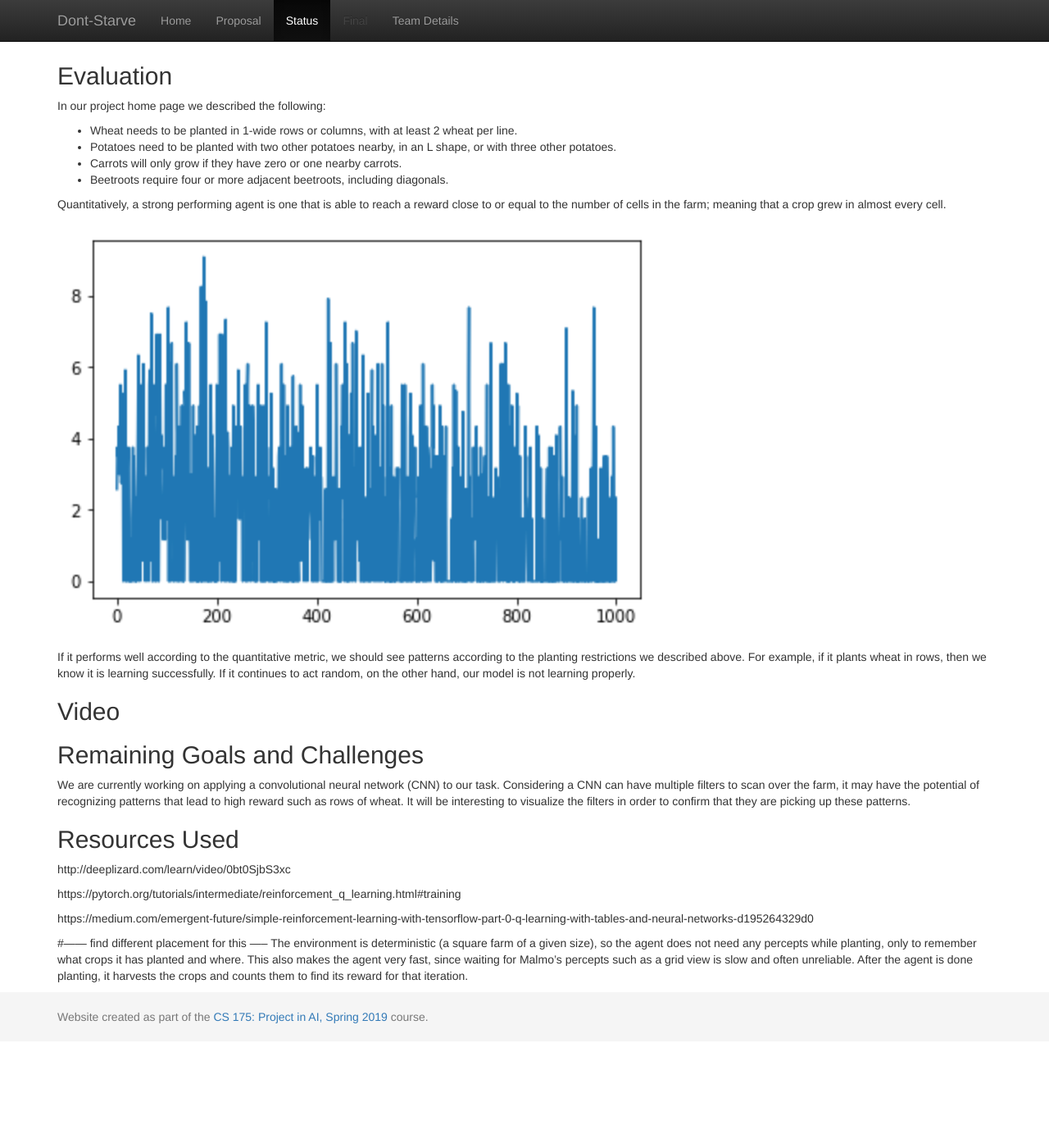
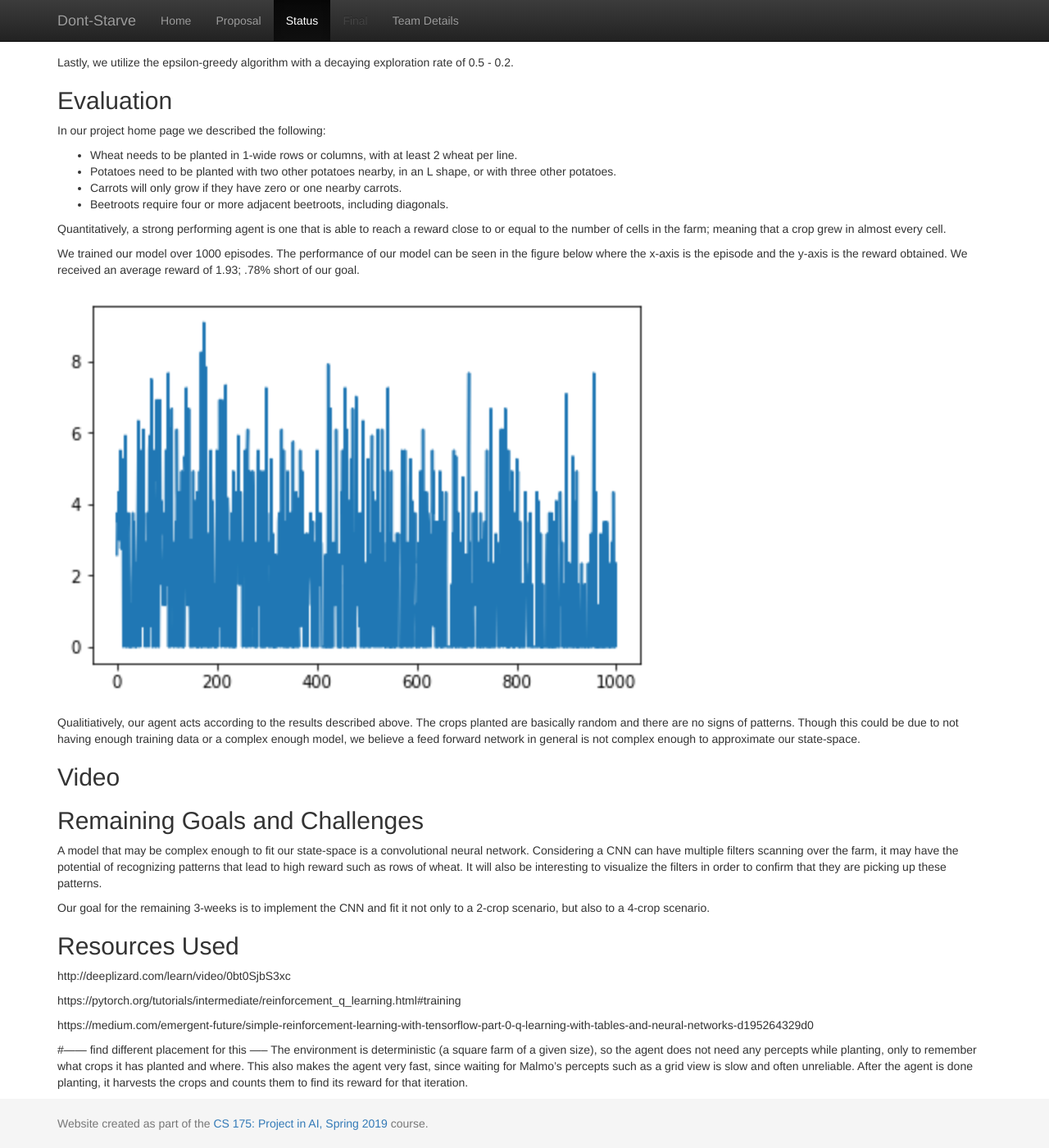
Before and after one commit to Farbod909/cs175-dont-starve, a Jekyll site: the page built from docs/status.md, in a window 1280 px wide and 1400 px high, scrolled down 1360 px. Shown: the whole window at 82% size. Built offline with Jekyll 4.4.1, drawn with Linux system fonts in a browser that asks for light colours; our own code applies the rules of GitHub Pages for plain Markdown files; before the commit the page ends 2630 px from its top, so only the background shows below that; some of the changed text lies outside the part shown.

Commit message:
Update status.md

```diff
--- a/docs/status.md
+++ b/docs/status.md
@@ -18,8 +18,8 @@
 The max reward possible per episode is the number of cells in the farm.
 
 Neural Functions Approximator:
-At the moment we are using Deep Q-Learning with a feed-foward neural network.
-Our feed forward neural network takes a one-hot encoding of every farm cell.
+At the moment we are using Deep Q-Learning with a feed-foward neural network and replay memory.
+Our feed forward neural network takes a one-hot encoding of every farm cell in batches of 10.
 It contains 5 hidden layers that contain 15 weights each with ReLU as the activation function at the output of every layer with the exception of one that has a tanh function.
 It then outputs the approximated Q-value for each action from the next state.
 
@@ -28,8 +28,9 @@
 Our loss function is the Mean-Squared error between the approximated target value with the value of the current state-action pair.
 Our approximated target value is found via the highest expected return of next state-action pair.
 
+![alt text](https://github.com/Farbod909/cs175-dont-starve/blob/master/loss_ftn.PNG)
 
-![alt text](https://github.com/Farbod909/cs175-dont-starve/blob/master/loss_ftn.PNG)
+Lastly, we utilize the epsilon-greedy algorithm with a decaying exploration rate of 0.5 - 0.2.
 
 ## Evaluation
 In our project home page we described the following:
@@ -41,21 +42,24 @@
 
 Quantitatively, a strong performing agent is one that is able to reach a reward close to or equal to the number of cells in the farm; meaning that a crop grew in almost every cell.
 
+We trained our model over 1000 episodes.
+The performance of our model can be seen in the figure below where the x-axis is the episode and the y-axis is the reward obtained.
+We received an average reward of 1.93; .78% short of our goal.
 
 ![alt text](https://github.com/Farbod909/cs175-dont-starve/blob/master/Reward_per_episode.png)
 
-If it performs well according to the quantitative metric, we should see patterns according to the planting restrictions we described above.
-For example, if it plants wheat in rows, then we know it is learning successfully.
-If it continues to act random, on the other hand, our model is not learning properly.
-
-
+Qualitiatively, our agent acts according to the results described above.
+The crops planted are basically random and there are no signs of patterns.
+Though this could be due to not having enough training data or a complex enough model, we believe a feed forward network in general is not complex enough to approximate our state-space.
 
 ## Video
 
 ## Remaining Goals and Challenges
-We are currently working on applying a convolutional neural network (CNN) to our task.
-Considering a CNN can have multiple filters to scan over the farm, it may have the potential of recognizing patterns that lead to high reward such as rows of wheat.
-It will be interesting to visualize the filters in order to confirm that they are picking up these patterns.
+A model that may be complex enough to fit our state-space is a convolutional neural network.
+Considering a CNN can have multiple filters scanning over the farm, it may have the potential of recognizing patterns that lead to high reward such as rows of wheat.
+It will also be interesting to visualize the filters in order to confirm that they are picking up these patterns.
+
+Our goal for the remaining 3-weeks is to implement the CNN and fit it not only to a 2-crop scenario, but also to a 4-crop scenario.
 
 
 
```
